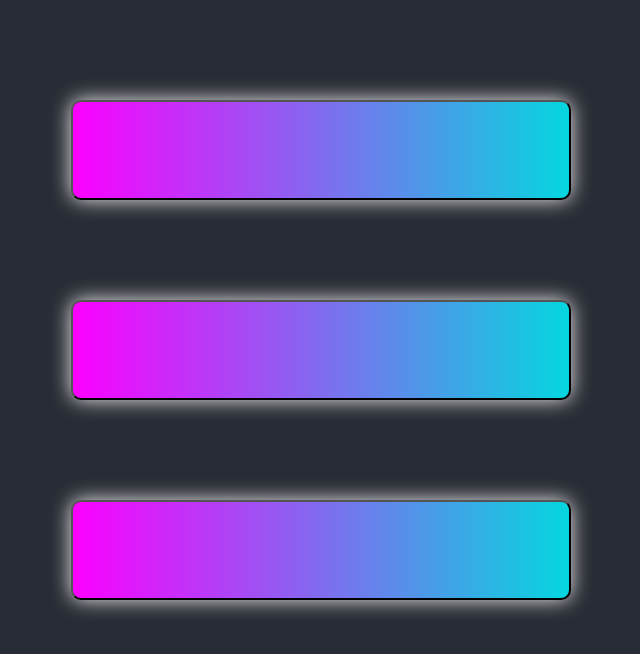
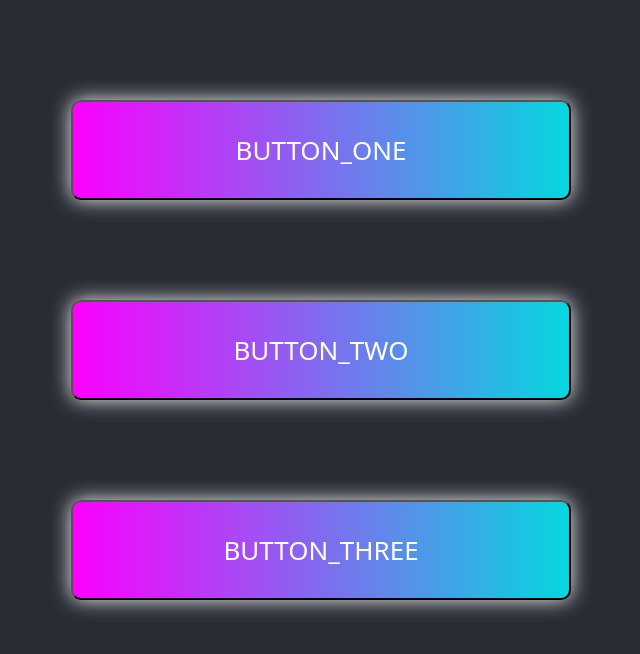
Before and after one commit to sepehr455/Syndrex, a React (Create React App) app: page / in a window 1280 px wide. Shown: the top 654 px of the page, without its empty margins (319-959 px from the left). Built offline with nearby package versions, Linux system fonts and the light colour scheme.

Commit message:
installed react route

```diff
--- a/package.json
+++ b/package.json
@@ -10,6 +10,7 @@
     "react": "^18.2.0",
     "react-bootstrap": "^2.5.0",
     "react-dom": "^18.2.0",
+    "react-router-dom": "^6.4.2",
     "react-scripts": "5.0.1",
     "web-vitals": "^2.1.4"
   },
--- a/src/GradientButton.jsx
+++ b/src/GradientButton.jsx
@@ -1,3 +1,5 @@
+import {Routes, Route, useNavigate} from 'react-router-dom';
+
 const buttons = [
     "button_one",
     "button_two",
@@ -9,7 +11,7 @@ const buttons = [
 const GradientButton = () =>{
     return (
         <div>
-            {buttons.map((s) => <button className ="btn-grad" value={s} key={s}/>)}
+            {buttons.map((s) => <button className ="btn-grad">{s}</button>)}
         </div>
     );
 }
```
Also changed, not shown: 1 other file (tests, documents, lock files or other folders).
